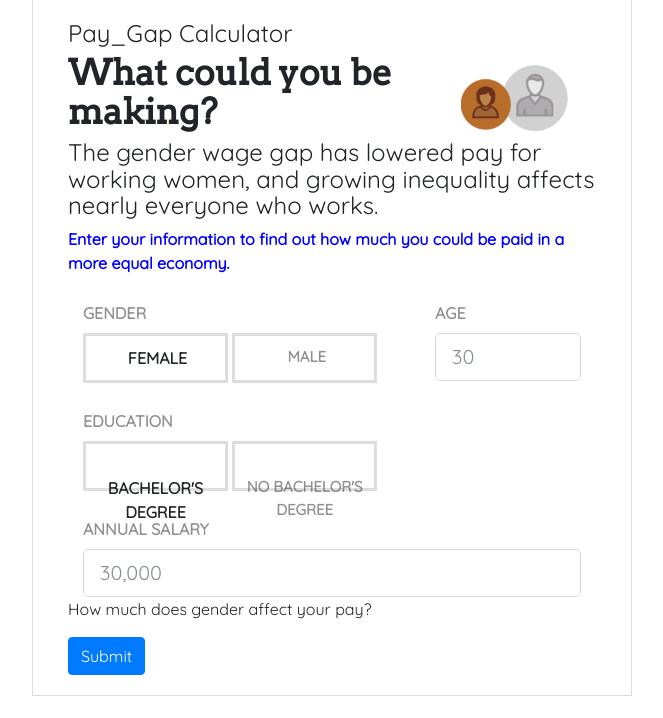
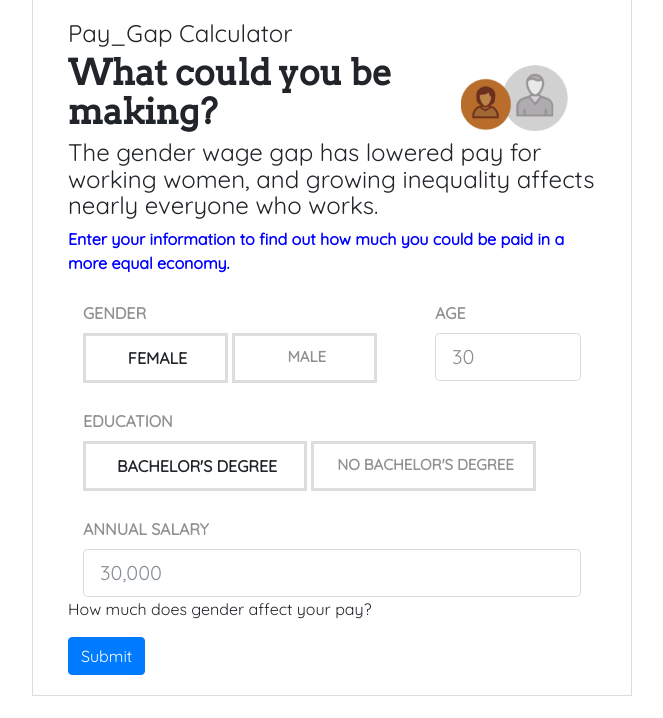
Before and after one commit to julianapeace/WomenStartupWeekend, a Python web app: template myapp/templates/calculator.html in a window 1280 px wide. Shown: the part 77-795 px from the top of the page, without its empty margins (308-971 px from the left). Run offline with Jinja, Linux system fonts and the light colour scheme; the template is opened without the code that fills it, so the values that code supplies are empty; some libraries are stand-ins or nearby versions.

Commit message:
fixed minor button alignment issues

```diff
--- a/myapp/templates/calculator.html
+++ b/myapp/templates/calculator.html
@@ -42,21 +42,19 @@
                 </div>
               </div>
               <div class="row">
-                <div class="col-lg-8 col-md-8 col-sm-8">
+                <div class="col-lg-12 col-md-12 col-sm-12">
                   <label for="education">Education</label>
                 </div>
-
-                <div class="col-lg-8 col-md-8 col-sm-8">
+              </div>
                   <p class="form__answer">
                     <input type="radio" name="education" id="bachelors" value="bachelors" checked>
                     <label for="bachelors">Bachelor's Degree</label>
                   </p>
+
                   <p class="form__answer">
                     <input type="radio" name="education" id="nobachelors" value="nobachelors">
                     <label for="nobachelors">No Bachelor's Degree</label>
                   </p>
-                </div>
-              </div>
 
               <div class="row">
                 <div class="col-lg-12">
--- a/static/css/style.css
+++ b/static/css/style.css
@@ -89,7 +89,7 @@ label {
   font-weight: bold;
 	height: 100%;
 	/*width: 100%;*/
-	padding: 10px 0px 00px 0px;
+	padding: 10px 0px 0px 0px;
 	opacity: .5;
 	transition: all .5s ease-in-out;
 	/*&:hover, &:focus, &:active {
```
